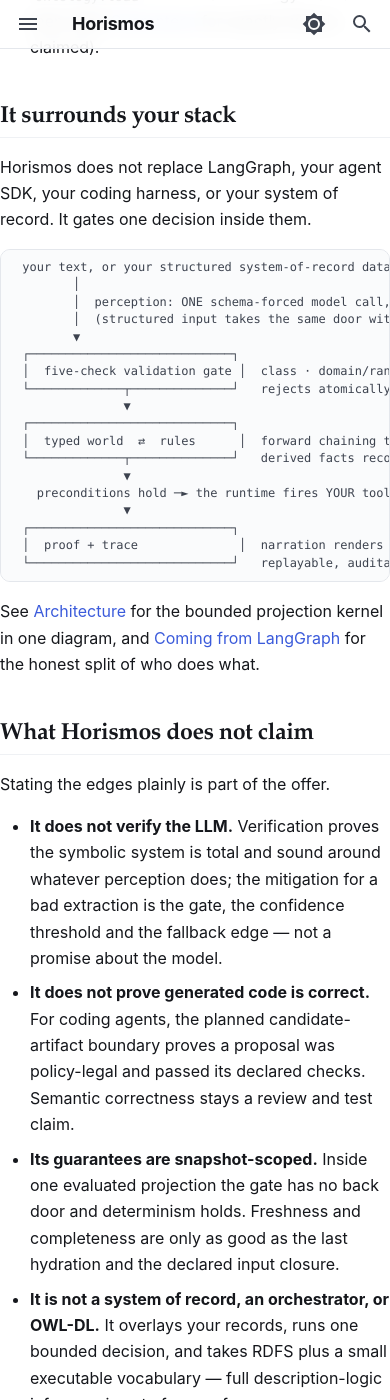
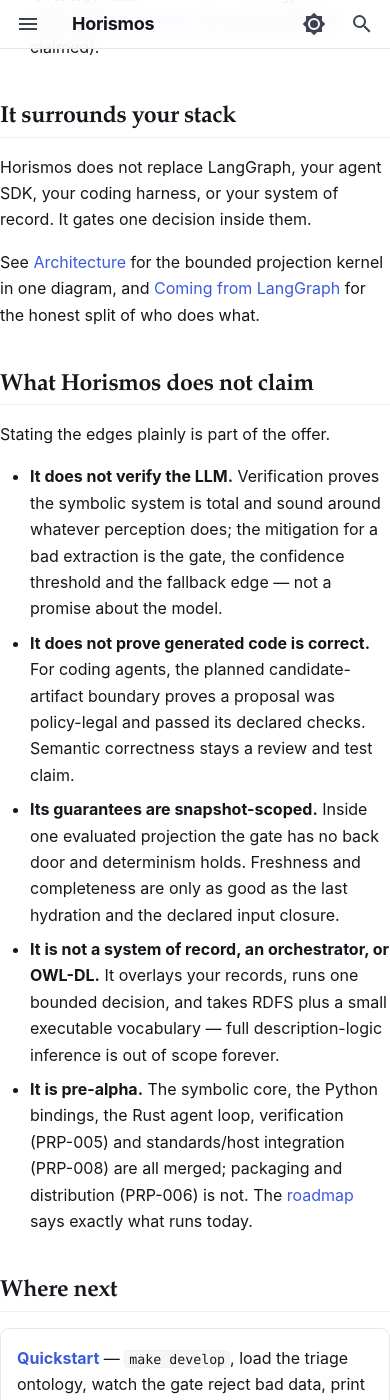
Before and after one commit to horismos-hq/horismos, an MkDocs documentation site: the page built from docs/index.md, in a window 390 px wide and 1400 px high, scrolled down 5106 px. Built offline with MkDocs 1.6.1 and Material for MkDocs 9.7.7, drawn with Linux system fonts in a browser that asks for light colours; comment, search, counter and statistics services are not loaded.

Commit message:
no-mistakes(review): fix docs-site contrast, table scroll scoping, and duplicate flow diagram

````diff
--- a/docs/index.md
+++ b/docs/index.md
@@ -225,31 +225,6 @@ These are the failure classes working agent teams keep meeting. The numbers are
 
 Horismos does not replace LangGraph, your agent SDK, your coding harness, or your system of record. It gates one decision inside them.
 
-<div class="horis-flow" markdown>
-
-```text
- your text, or your structured system-of-record data
-        │
-        │  perception: ONE schema-forced model call, confidence-gated, typed output
-        │  (structured input takes the same door with no model at all)
-        ▼
- ┌────────────────────────────┐
- │  five-check validation gate │  class · domain/range · constraints · cardinality · provenance
- └─────────────┬──────────────┘   rejects atomically, in domain terms
-               ▼
- ┌────────────────────────────┐
- │  typed world  ⇄  rules      │  forward chaining to a fixed point, proof per conclusion,
- └─────────────┬──────────────┘   derived facts recomputed on every base-fact change
-               ▼
-   preconditions hold ─► the runtime fires YOUR tool; its effects re-enter the gate
-               ▼
- ┌────────────────────────────┐
- │  proof + trace              │  narration renders the proof for humans; the trace is
- └────────────────────────────┘   replayable, auditable, training-grade
-```
-
-</div>
-
 See [Architecture](architecture.md) for the bounded projection kernel in one diagram, and [Coming from LangGraph](coming-from-langgraph.md) for the honest split of who does what.
 
 ## What Horismos does not claim
--- a/docs/stylesheets/extra.css
+++ b/docs/stylesheets/extra.css
@@ -23,7 +23,7 @@
 [data-md-color-scheme="default"] {
   --horis-ink: #15171c;
   --horis-ink-2: #3d434f;
-  --horis-ink-3: #6b7280;
+  --horis-ink-3: #5b6472;
   --horis-paper: #ffffff;
   --horis-paper-2: #fafbfc;
   --horis-paper-3: #f4f6f8;
@@ -738,22 +738,6 @@
   color: var(--horis-ink-2);
 }
 
-/* The ASCII flow on the landing page is a diagram, not a code sample. */
-.horis-flow .highlight {
-  border: 1px solid var(--horis-line);
-  border-radius: 0.5rem;
-  background-color: var(--horis-paper-2);
-}
-.horis-flow .highlight pre > code {
-  background-color: var(--horis-paper-2);
-  color: var(--horis-ink-2);
-  font-size: 0.6rem;
-  line-height: 1.45;
-}
-.horis-flow .md-code__nav {
-  display: none;
-}
-
 /* ===================================================================== */
 /* Admonitions, roadmap status legend                                    */
 /* ===================================================================== */
@@ -809,8 +793,9 @@
     font-size: 0.62rem;
   }
   /* Wide tables scroll inside their wrapper rather than squashing to one word
-     per line; the page itself never scrolls sideways. */
-  .md-typeset table:not([class]) {
+     per line. The min-width applies only once Material's scroll wrapper exists
+     around the table, so the page itself never scrolls sideways. */
+  .md-typeset__scrollwrap table:not([class]) {
     min-width: 30rem;
   }
 }
````
Also changed, not shown: docs/assets/screenshots/redesign/before-framework.png (deleted), docs/assets/screenshots/redesign/before-guarantees.png (deleted), docs/assets/screenshots/redesign/before-landing-dark.png (deleted), docs/assets/screenshots/redesign/before-landing.png (deleted), docs/assets/screenshots/redesign/before-narrow-landing.png (deleted).
